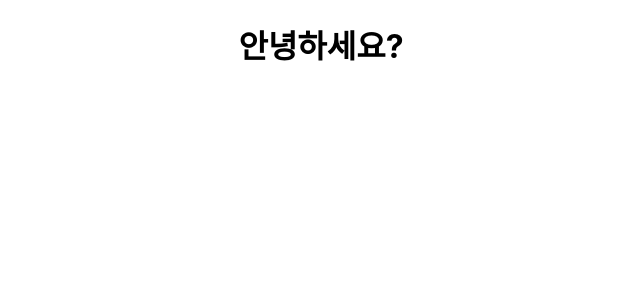
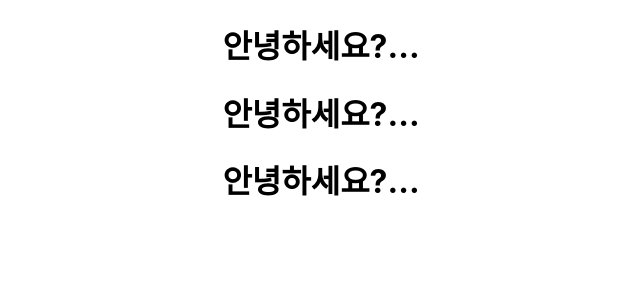
Before and after one commit to osparking/react-typescript-app, a React (Create React App) app: page / in a window 1280 px wide. Shown: the top 300 px of the page, without its empty margins (319-959 px from the left). Built offline with nearby package versions, Linux system fonts and the light colour scheme.

Commit message:
pass person name to Greeter compo

```diff
--- a/src/App.tsx
+++ b/src/App.tsx
@@ -8,6 +8,8 @@ const calculate = <T,>(param: T): T => {
 function App() {
   return (
     <div className="App">
+      <Greeter person="길동"/>
+      <Greeter />
       <Greeter />
     </div>
   );
--- a/src/component/Greeter.tsx
+++ b/src/component/Greeter.tsx
@@ -1,8 +1,8 @@
 import { JSX } from "react"
 
-const Greeter = (): JSX.Element => {
+const Greeter: React.FC = (): JSX.Element => {
   return (
-    <h1>안녕하세요?</h1>
+    <h1>안녕하세요?...</h1>
   )
 }
 
```
